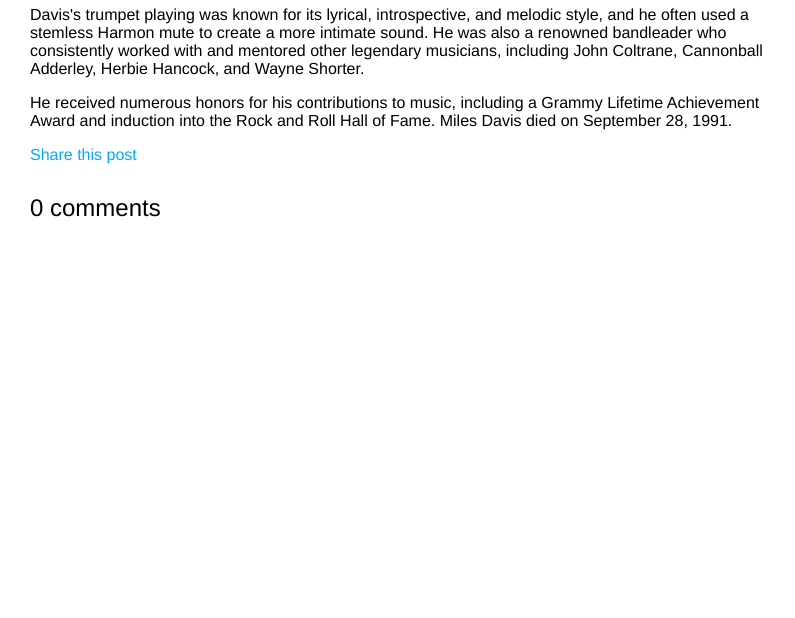
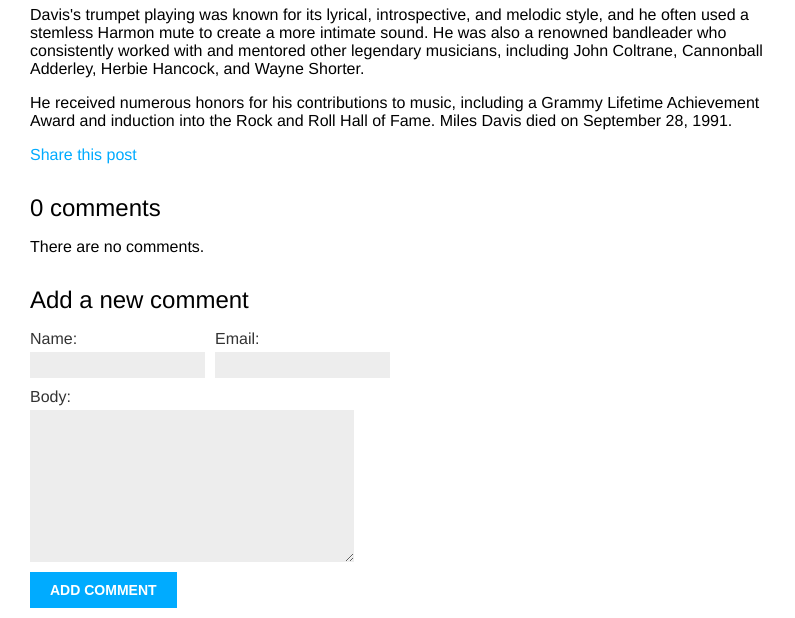
Before and after one commit to ViishrutB/Django-Blog-Project, a Django app: a page that uses blog/templates/blog/post/detail.html in a window 1280 px wide. Shown: the part 534-1152 px from the top of the page, without its empty margins (0-795 px from the left). Before the commit the page ends 751 px from the top, so only its background shows below. Run offline with Django 5.2, Linux system fonts and the light colour scheme; data comes from the database, SQL or seed files in the repository; both versions use the stored data as it was after the commit.

Commit message:
* Adding Comments to the post detail template * The rendering was broken because the form action code in comment_form.html was using post_id instead of post.id to reference post IDs

```diff
--- a/blog/templates/blog/post/detail.html
+++ b/blog/templates/blog/post/detail.html
@@ -16,4 +16,16 @@
             {{ total_comments }} comment{{ total_comments | pluralize }}
         </h2>
     {% endwith %}
+    {%  for comment in comments %}
+        <div class="comment">
+            <p class="info">
+                Comment {{ forloop.counter }} by {{ comment.name }}
+                {{ comment.created }}
+            </p>
+            {{ comment.body|linebreaks }}
+        </div>
+    {% empty %}
+        <p>There are no comments.</p>
+    {% endfor %}
+    {% include "blog/post/includes/comment_form.html" %}
 {% endblock %}
--- a/blog/templates/blog/post/includes/comment_form.html
+++ b/blog/templates/blog/post/includes/comment_form.html
@@ -1,6 +1,12 @@
 <h2>Add a new comment</h2>
-<form action="{% url "blog:post_comment" post_id %}" method="post">
-    {{ form.as_p }}
+<form action="{% url "blog:post_comment" post.id %}" method="post">
+    <div class="left">
+        {{ form.name.as_field_group }}
+    </div>
+    <div class="left">
+        {{ form.email.as_field_group }}
+    </div>
+    {{ form.body.as_field_group }}
     {% csrf_token %}
     <p><input type="submit" value="Add comment"></p>
 </form>
```
Also changed, not shown: db.sqlite3.
